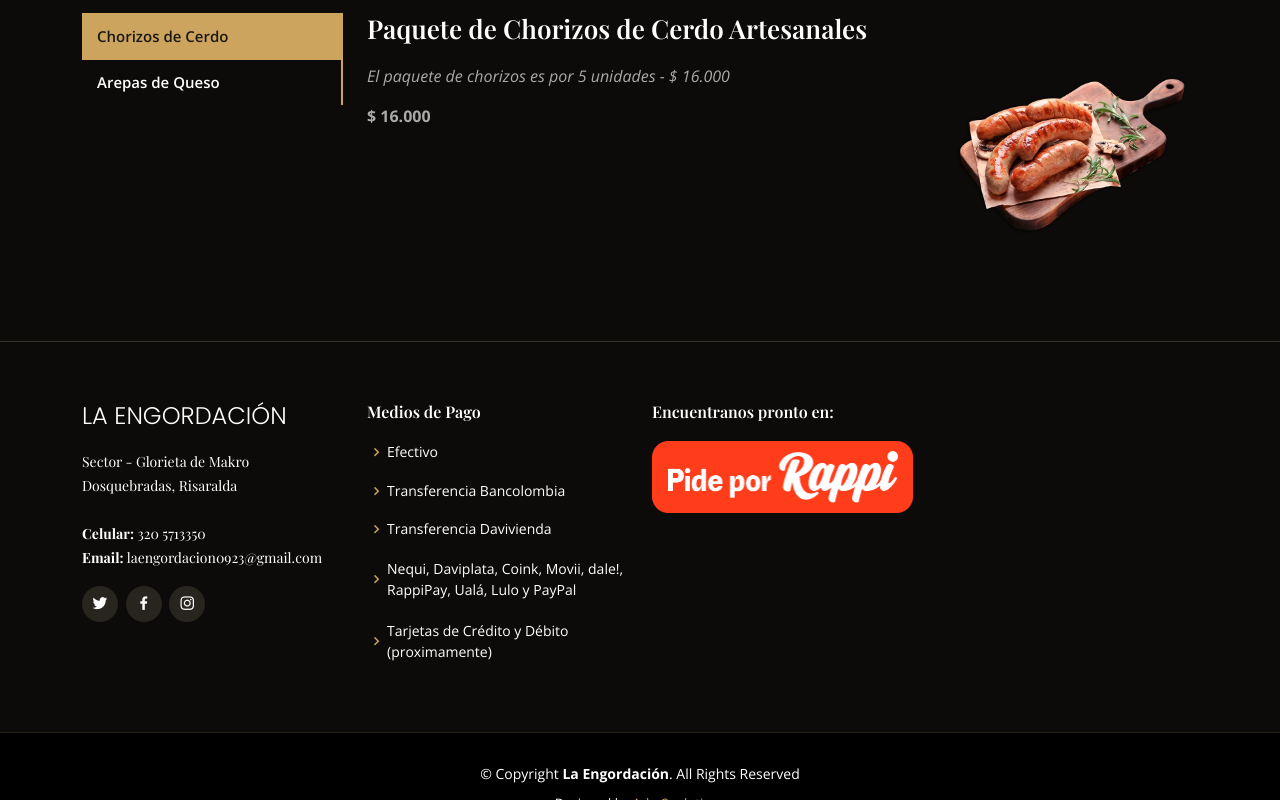
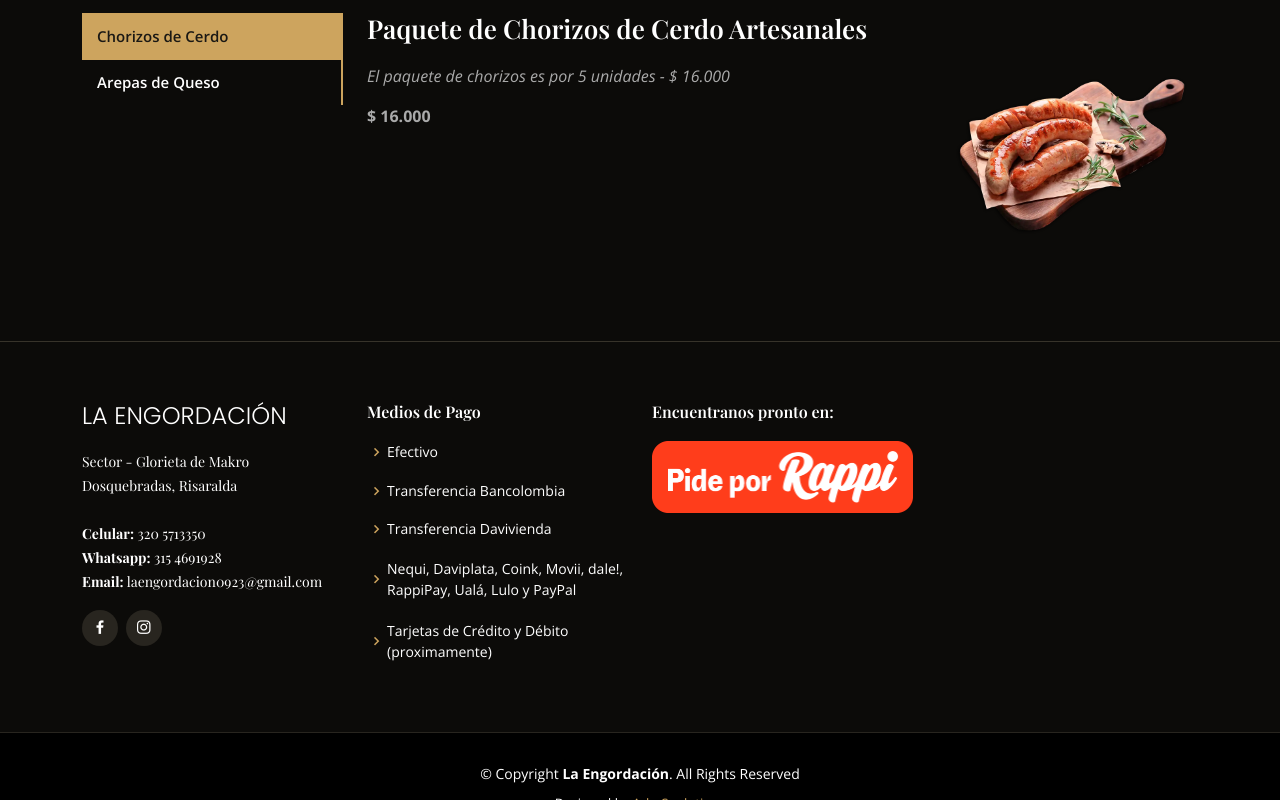
Before and after one commit to chrisarbe/la_engordacion_page, a plain HTML site: page index.html in a window 1280 px wide. Shown: the part 2000-2800 px from the top of the page. Drawn offline with nearby package versions, Linux system fonts and the light colour scheme; a web font is replaced by a local one.

Commit message:
Se agrega numero de whatsapp y se elimina twitter

```diff
--- a/index.html
+++ b/index.html
@@ -53,6 +53,7 @@
 
       <div class="contact-info d-flex align-items-center">
         <i class="bi bi-phone d-flex align-items-center"><span>320 5713350</span></i>
+        <i class="bi bi-whatsapp d-flex align-items-center ms-4"><span> 315 4691928</span></i>
         <i class="bi bi-clock d-flex align-items-center ms-4"><span> Miercoles a Domingo desde las 18:00</span></i>
       </div>
 
@@ -972,10 +973,10 @@
                 Sector - Glorieta de Makro <br>
                 Dosquebradas, Risaralda<br><br>
                 <strong>Celular:</strong> 320 5713350<br>
+                <strong>Whatsapp:</strong> 315 4691928<br>
                 <strong>Email:</strong> laengordacion0923@gmail.com<br>
               </p>
               <div class="social-links mt-3">
-                <a href="#" class="twitter"><i class="bx bxl-twitter"></i></a>
                 <a href="#" class="facebook"><i class="bx bxl-facebook"></i></a>
                 <a href="#" class="instagram"><i class="bx bxl-instagram"></i></a>
               </div>
```
